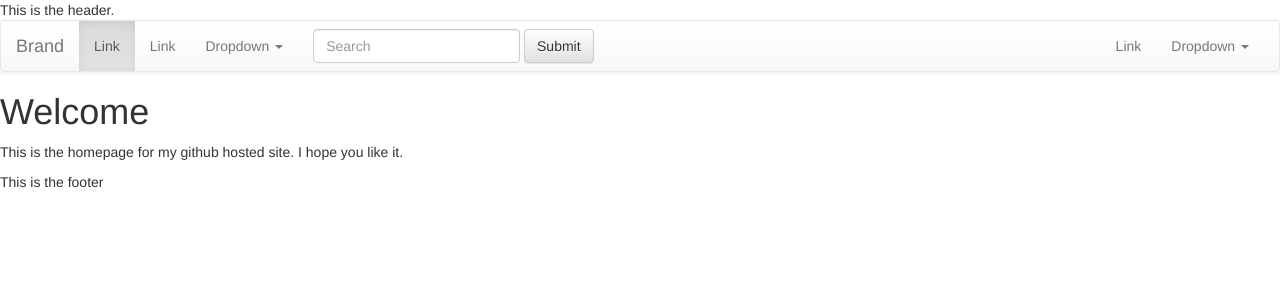
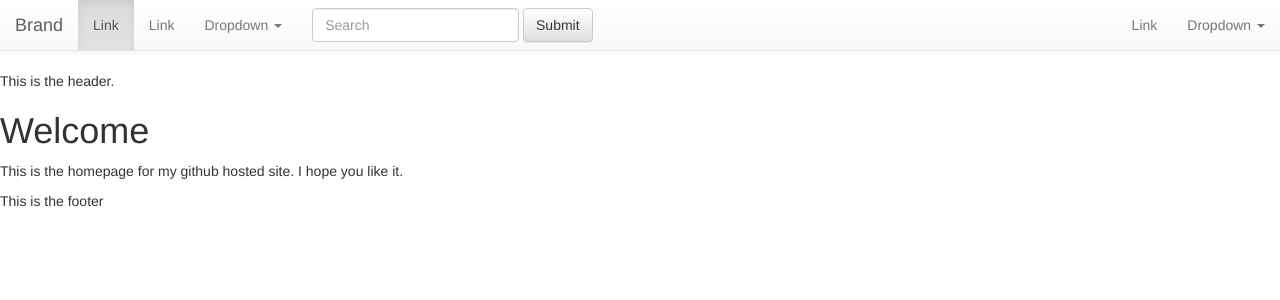
Before and after one commit to guyjin/guyjin.github.io, a Jekyll site: the page built from index.md, in a window 1280 px wide. Shown: the top 300 px of the page. Built offline with Jekyll 4.4.1, drawn with Linux system fonts in a browser that asks for light colours; nearby versions of some CDN libraries.

Commit message:
navbar format
Added navbar class for fixed to top and inverted.

```diff
--- a/_includes/nav.html
+++ b/_includes/nav.html
@@ -1,4 +1,4 @@
-<nav class="navbar navbar-default" role="navigation">
+<nav class="navbar navbar-default navbar-static-top .navbar-inverse" role="navigation">
   <div class="container-fluid">
     <!-- Brand and toggle get grouped for better mobile display -->
     <div class="navbar-header">
--- a/_layouts/default.html
+++ b/_layouts/default.html
@@ -18,9 +18,9 @@
 </head>
 <body>
 
+
+	{% include nav.html %}
 	{% include header.html %}
-	{% include nav.html %}
-
 	{{content}}
 
 	{% include footer.html %}
```
